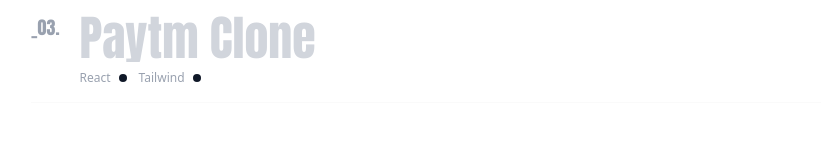
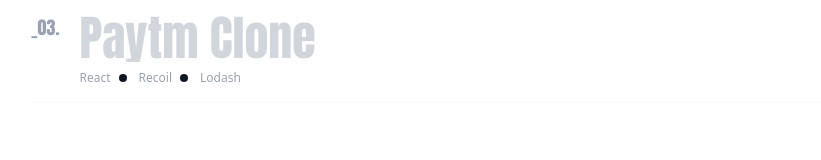
Before and after one commit to ChintuSitlani/portfolio-website, a React (Vite) app: page / in a window 1280 px wide. Shown: the part 3372-3532 px from the top of the page, without its empty margins (49-870 px from the left). Built offline with nearby package versions, Linux system fonts and the light colour scheme.

Commit message:
fix: update tech stack for Paytm Clone project to include Recoil and Lodash

```diff
--- a/src/components/Project/Projects.tsx
+++ b/src/components/Project/Projects.tsx
@@ -31,7 +31,7 @@
         },
         {
             name: "Paytm Clone",
-            tech: ["React", "Tailwind", ""],
+            tech: ["React", "Recoil", "Lodash"],
             demoLink: "https://github.com/ChintuSitlani/Paytm-builder",
             repoLink: "https://github.com/ChintuSitlani/Paytm-builder",
             images: [
```
